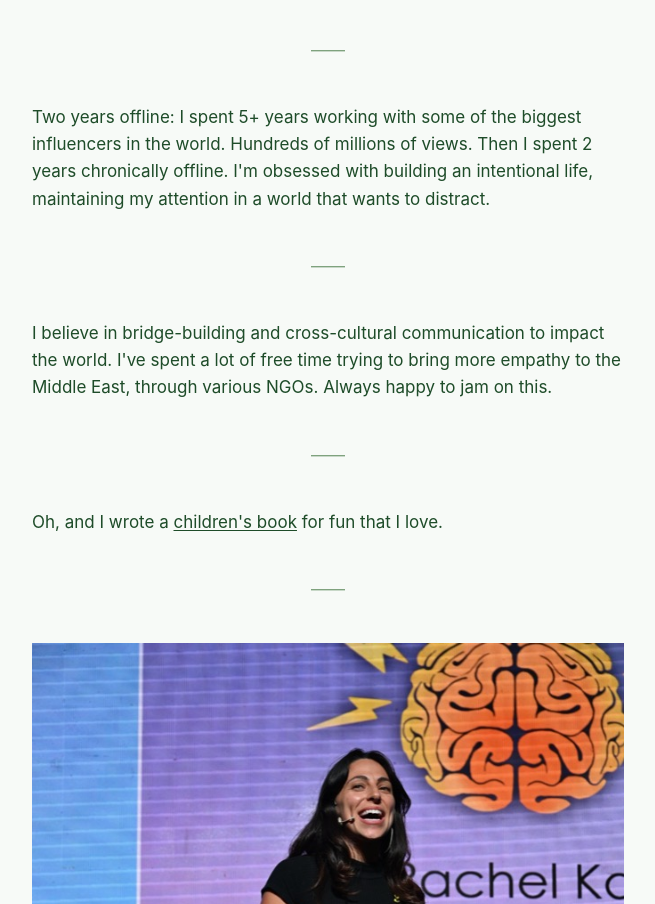
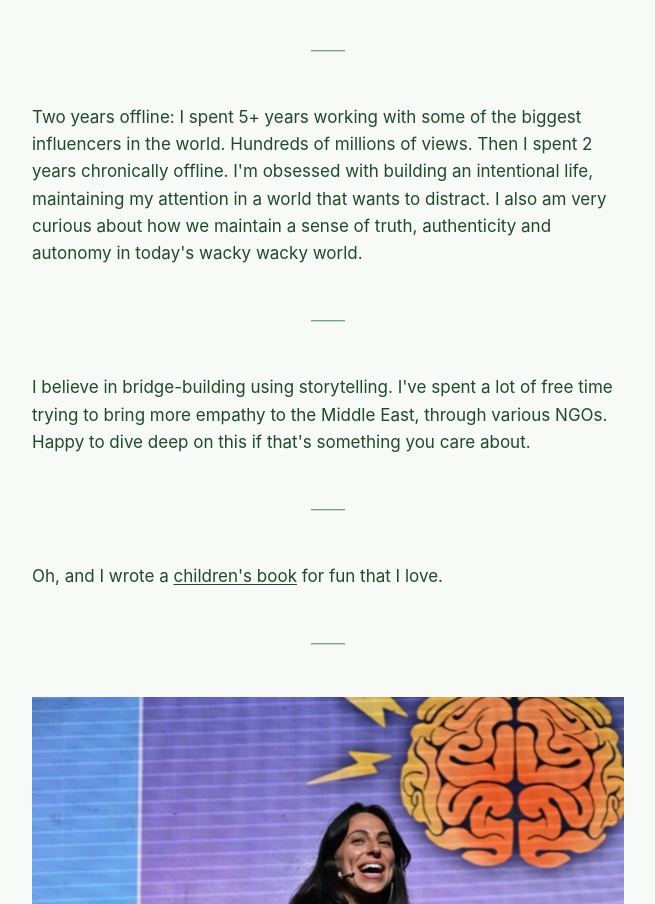
Before and after one commit to rachelraykay/rachelkastner, a website: page index.html in a window 1280 px wide. Shown: the part 1921-2825 px from the top of the page, without its empty margins (312-967 px from the left). Drawn offline with Linux system fonts and the light colour scheme.

Commit message:
Update index.html

```diff
--- a/index.html
+++ b/index.html
@@ -41,11 +41,11 @@
 
   <div class="divider">——</div>
 
-  <p class="fact">Two years offline: I spent 5+ years working with some of the biggest influencers in the world. Hundreds of millions of views. Then I spent 2 years chronically offline. I'm obsessed with building an intentional life, maintaining my attention in a world that wants to distract.</p>
+  <p class="fact">Two years offline: I spent 5+ years working with some of the biggest influencers in the world. Hundreds of millions of views. Then I spent 2 years chronically offline. I'm obsessed with building an intentional life, maintaining my attention in a world that wants to distract. I also am very curious about how we maintain a sense of truth, authenticity and autonomy in today's wacky wacky world.</p>
 
   <div class="divider">——</div>
 
-  <p class="fact">I believe in bridge-building and cross-cultural communication to impact the world. I've spent a lot of free time trying to bring more empathy to the Middle East, through various NGOs. Always happy to jam on this.</p>
+  <p class="fact">I believe in bridge-building using storytelling. I've spent a lot of free time trying to bring more empathy to the Middle East, through various NGOs. Happy to dive deep on this if that's something you care about.</p>
 
   <div class="divider">——</div>
 
```
